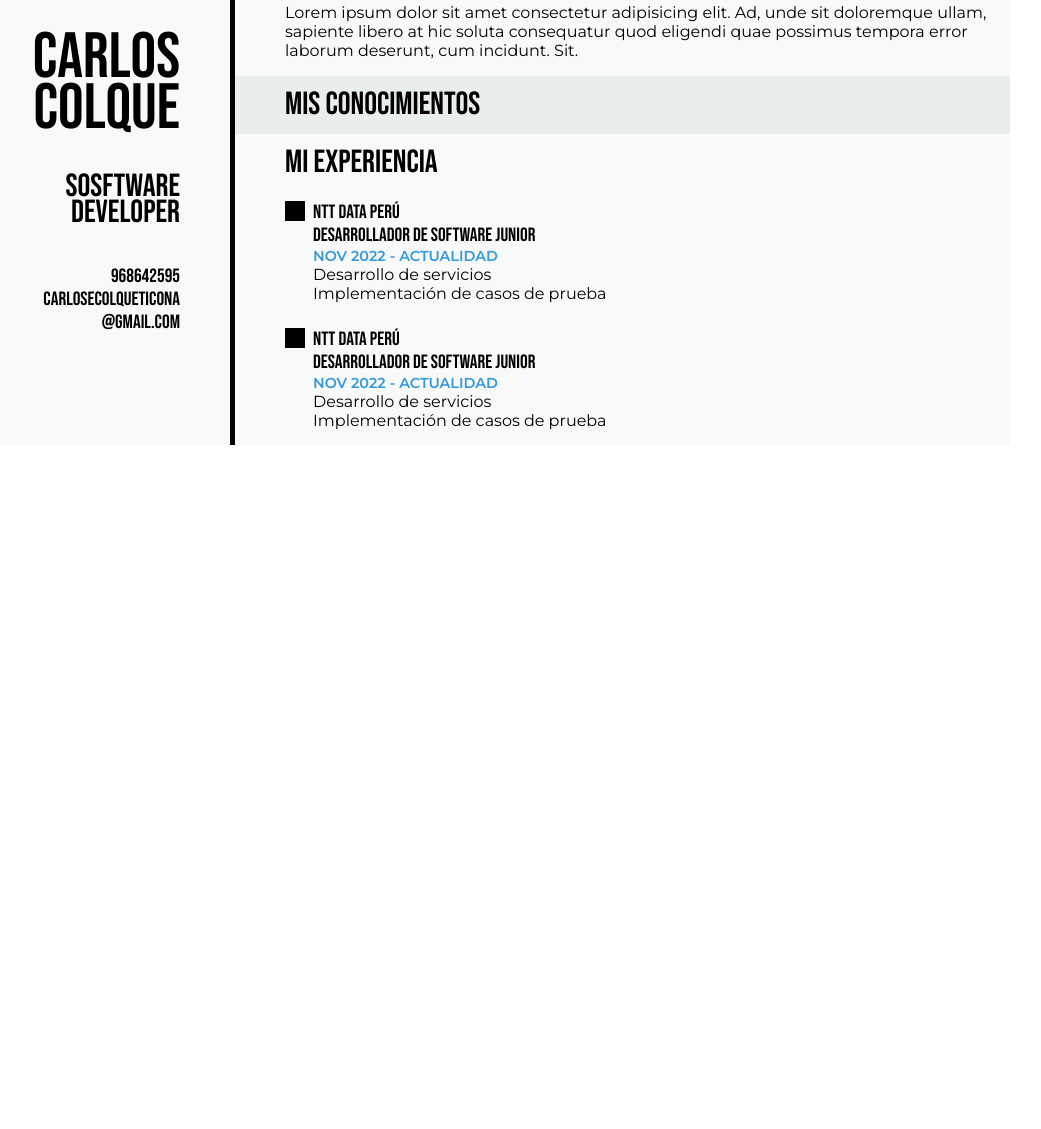
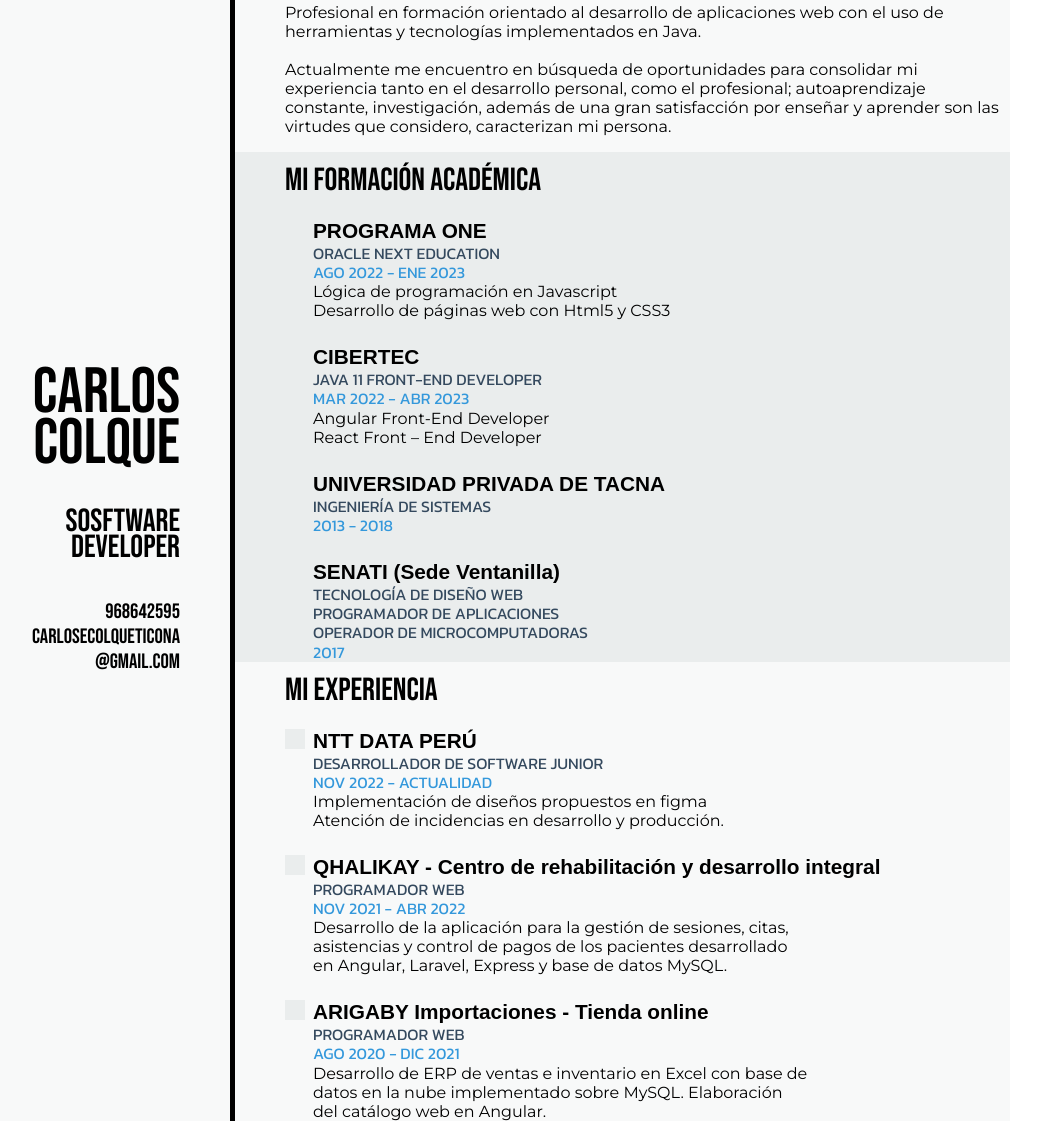
Before and after one commit to EnriqueEkizz/SV45593820.github.io, a plain HTML site: page index.html in a window 1280 px wide. Shown: the part 63-1192 px from the top of the page, without its empty margins (175-1216 px from the left). Before the commit the page ends 800 px from the top, so only its background shows below. Drawn offline with Linux system fonts and the light colour scheme; a web font is replaced by a local one.

Commit message:
feat: implementa formación académica

```diff
--- a/css/description.css
+++ b/css/description.css
@@ -39,14 +39,32 @@
 }
 
 .description__icon {
-  background-color: black;
+  background-color: #EAEDED;
   width: 20px;
   height: 20px;
   display: block;
 }
 
-.cl-blue {
-  color: #3498DB;
-  font-weight: 600;
-  font-size: 0.9rem;
+.description__dates {
+  color: #3498DB !important;
 }
+
+.description__title-profile {
+  color: #34495E;
+  font-family: "Kanit", sans-serif;
+  font-weight: 400;
+  font-style: normal;
+  font-size: 1rem;
+}
+
+.description__titles-md {
+  font-family: "Zain", sans-serif;
+  font-weight: 800;
+  font-style: normal;
+}
+
+.description__titles-sm {
+  font-family: "Zain", sans-serif;
+  font-weight: 400;
+  font-style: normal;
+}
--- a/css/estilos.css
+++ b/css/estilos.css
@@ -7,8 +7,6 @@
   display: flex;
   max-width: 1090px;
   margin: auto;
-
-  height: 500px;
 }
 
 .titles {
@@ -27,7 +25,7 @@
   font-size: 2rem;
 }
 
-.titles-small {
-  font-size: 1.2rem;
+.titles-sm {
+  font-size: 1.3rem;
   line-height: 1.2 !important;
 }
--- a/index.html
+++ b/index.html
@@ -8,6 +8,8 @@
   <link rel="preconnect" href="https://fonts.gstatic.com" crossorigin>
   <link href="https://fonts.googleapis.com/css2?family=Bebas+Neue&display=swap" rel="stylesheet">
   <link href="https://fonts.googleapis.com/css2?family=Montserrat:ital,wght@0,100..900;1,100..900&display=swap" rel="stylesheet">
+  <link href="https://fonts.googleapis.com/css2?family=Zain:wght@200;300;400;700;800;900&display=swap" rel="stylesheet">
+  <link href="https://fonts.googleapis.com/css2?family=Kanit&display=swap" rel="stylesheet">
 
   <link rel="stylesheet" href="css/estilos.css">
   <link rel="stylesheet" href="css/header.css">
@@ -27,9 +29,9 @@
           <span class="titles titles-medium">DEVELOPER</span>
         </p>
         <p class="header__paragraph">
-          <span class="titles titles-small">968642595<i></i></span>
-          <span class="titles titles-small">carlosecolqueticona</span>
-          <span class="titles titles-small">@gmail.com</span>
+          <span class="titles titles-sm">968642595<i></i></span>
+          <span class="titles titles-sm">carlosecolqueticona</span>
+          <span class="titles titles-sm">@gmail.com</span>
         </p>
       </div>
     </aside>
@@ -37,51 +39,136 @@
     <!-- CONTENIDO -->
     <section class="description">
       <div class="description__content">
+        <!-- ACERCA DE MI -->
         <article class="description__panel">
           <p class="panel__title">
             <span class="titles titles-medium">ACERCA DE MI</span>
           </p>
           <p class="panel__content">
             <span class="description__paragraph">
-              Lorem ipsum dolor sit amet consectetur adipisicing elit. Ad, unde sit doloremque ullam, sapiente libero at hic soluta consequatur quod eligendi quae possimus tempora error laborum deserunt, cum incidunt. Sit.
+              Profesional en formación orientado al desarrollo de aplicaciones web con el uso de herramientas y
+              tecnologías implementados en Java.<br><br>
+              Actualmente me encuentro en búsqueda de oportunidades para consolidar mi experiencia tanto en el
+              desarrollo personal, como el profesional; autoaprendizaje constante, investigación, además de una gran satisfacción por enseñar y aprender son las virtudes que
+              considero, caracterizan mi persona.
             </span>
           </p>
         </article>
+
+        <!-- MIS CONOCIMIENTOS -->
         <article class="description__panel">
           <p class="panel__title">
-            <span class="titles titles-medium">MIS CONOCIMIENTOS</span>
+            <span class="titles titles-medium">MI FORMACIÓN ACADÉMICA</span>
           </p>
-        </article>
-        <article class="description__panel">
-          <p class="panel__title">
-            <span class="titles titles-medium">MI EXPERIENCIA</span>
-          </p>
-          <!-- CARDS -->
+
+          <!-- CARD -->
           <div class="description__card">
             <div class="description__card__icons">
               <span class="description__icon"></span>
             </div>
             <div class="description__card__content">
-              <p class="titles titles-small">NTT DATA PERÚ</p>
-              <p class="titles titles-small">DESARROLLADOR DE SOFTWARE JUNIOR</p>
-              <p class="description__paragraph cl-blue">NOV 2022 - ACTUALIDAD</p>
+              <p class="description__titles-md titles-sm">PROGRAMA ONE</p>
+              <p class="description__title-profile titles-sm">ORACLE NEXT EDUCATION</p>
+              <p class="description__title-profile description__dates titles-sm">AGO 2022 - ENE 2023</p>
               <p>
-                <span class="description__paragraph">Desarrollo de servicios</span>
-                <span class="description__paragraph">Implementación de casos de prueba</span>
+                <span class="description__paragraph">Lógica de programación en Javascript</span>
+                <span class="description__paragraph">Desarrollo de páginas web con Html5 y CSS3</span>
               </p>
             </div>
           </div>
+
+          <!-- CARD -->
           <div class="description__card">
             <div class="description__card__icons">
               <span class="description__icon"></span>
             </div>
             <div class="description__card__content">
-              <p class="titles titles-small">NTT DATA PERÚ</p>
-              <p class="titles titles-small">DESARROLLADOR DE SOFTWARE JUNIOR</p>
-              <p class="description__paragraph cl-blue">NOV 2022 - ACTUALIDAD</p>
+              <p class="description__titles-md titles-sm">CIBERTEC</p>
+              <p class="description__title-profile titles-sm">JAVA 11 FRONT-END DEVELOPER</p>
+              <p class="description__title-profile description__dates titles-sm">MAR 2022 - ABR 2023</p>
               <p>
-                <span class="description__paragraph">Desarrollo de servicios</span>
-                <span class="description__paragraph">Implementación de casos de prueba</span>
+                <span class="description__paragraph">Angular Front-End Developer</span>
+                <span class="description__paragraph">React Front – End Developer</span>
+              </p>
+            </div>
+          </div>
+
+          <!-- CARD -->
+          <div class="description__card">
+            <div class="description__card__icons">
+              <span class="description__icon"></span>
+            </div>
+            <div class="description__card__content">
+              <p class="description__titles-md titles-sm">UNIVERSIDAD PRIVADA DE TACNA</p>
+              <p class="description__title-profile titles-sm">INGENIERÍA DE SISTEMAS</p>
+              <p class="description__title-profile description__dates titles-sm">2013 - 2018</p>
+            </div>
+          </div>
+
+          <!-- CARD -->
+          <div class="description__card">
+            <div class="description__card__icons">
+              <span class="description__icon"></span>
+            </div>
+            <div class="description__card__content">
+              <p class="description__titles-md titles-sm">SENATI (Sede Ventanilla)</p>
+              <p class="description__title-profile titles-sm">TECNOLOGÍA DE DISEÑO WEB</p>
+              <p class="description__title-profile titles-sm">PROGRAMADOR DE APLICACIONES</p>
+              <p class="description__title-profile titles-sm">OPERADOR DE MICROCOMPUTADORAS</p>
+              <p class="description__title-profile description__dates titles-sm">2017</p>
+            </div>
+          </div>
+        </article>
+
+        <!-- MI EXPERIENCIA -->
+        <article class="description__panel">
+          <p class="panel__title">
+            <span class="titles titles-medium">MI EXPERIENCIA</span>
+          </p>
+
+          <!-- CARD -->
+          <div class="description__card">
+            <div class="description__card__icons">
+              <span class="description__icon"></span>
+            </div>
+            <div class="description__card__content">
+              <p class="description__titles-md titles-sm">NTT DATA PERÚ</p>
+              <p class="description__title-profile titles-sm">DESARROLLADOR DE SOFTWARE JUNIOR</p>
+              <p class="description__title-profile description__dates titles-sm">NOV 2022 - ACTUALIDAD</p>
+              <p>
+                <span class="description__paragraph">Implementación de diseños propuestos en figma</span>
+                <span class="description__paragraph">Atención de incidencias en desarrollo y producción.</span>
+              </p>
+            </div>
+          </div>
+
+          <!-- CARD -->
+          <div class="description__card">
+            <div class="description__card__icons">
+              <span class="description__icon"></span>
+            </div>
+            <div class="description__card__content">
+              <p class="description__titles-md titles-sm">QHALIKAY - Centro de rehabilitación y desarrollo integral</p>
+              <p class="description__title-profile titles-sm">PROGRAMADOR WEB</p>
+              <p class="description__title-profile description__dates titles-sm">NOV 2021 - ABR 2022</p>
+              <p>
+                <span class="description__paragraph">Desarrollo de la aplicación para la gestión de sesiones, citas,<br>asistencias y control de pagos de los pacientes desarrollado<br>en
+                  Angular, Laravel, Express y base de datos MySQL.</span>
+              </p>
+            </div>
+          </div>
+
+          <!-- CARD -->
+          <div class="description__card">
+            <div class="description__card__icons">
+              <span class="description__icon"></span>
+            </div>
+            <div class="description__card__content">
+              <p class="description__titles-md titles-sm">ARIGABY Importaciones - Tienda online</p>
+              <p class="description__title-profile titles-sm">PROGRAMADOR WEB</p>
+              <p class="description__title-profile description__dates titles-sm">AGO 2020 - DIC 2021</p>
+              <p>
+                <span class="description__paragraph">Desarrollo de ERP de ventas e inventario en Excel con base de<br>datos en la nube implementado sobre MySQL. Elaboración<br>del catálogo web en Angular.</span>
               </p>
             </div>
           </div>
```
